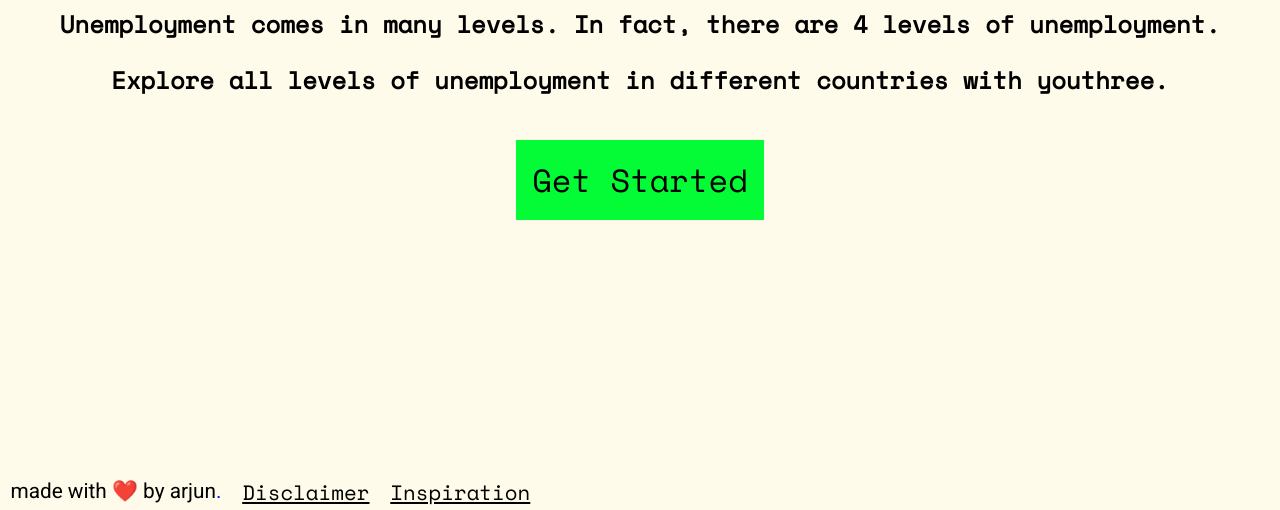
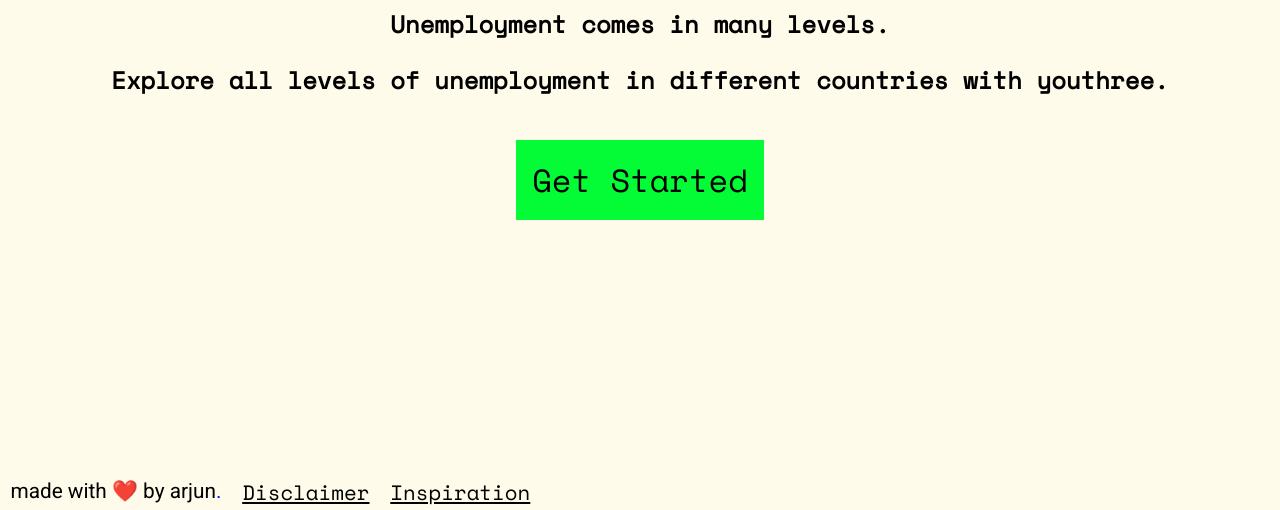
Before and after one commit to y-arjun-y/youthree, a plain HTML site: page index.html in a window 1280 px wide. Shown: the part 293-803 px from the top of the page. Drawn offline with nearby package versions, Linux system fonts and the light colour scheme.

Commit message:
shortened opening sentence

```diff
--- a/index.html
+++ b/index.html
@@ -36,10 +36,7 @@
   <body>
     <div id="opening">
       <h1 id="openingheading">youthree</h1>
-      <h2 class="openingtext">
-        Unemployment comes in many levels. In fact, there are 4 levels of
-        unemployment.
-      </h2>
+      <h2 class="openingtext">Unemployment comes in many levels.</h2>
       <h2 class="openingtext">
         Explore all levels of unemployment in different countries with youthree.
       </h2>
```
